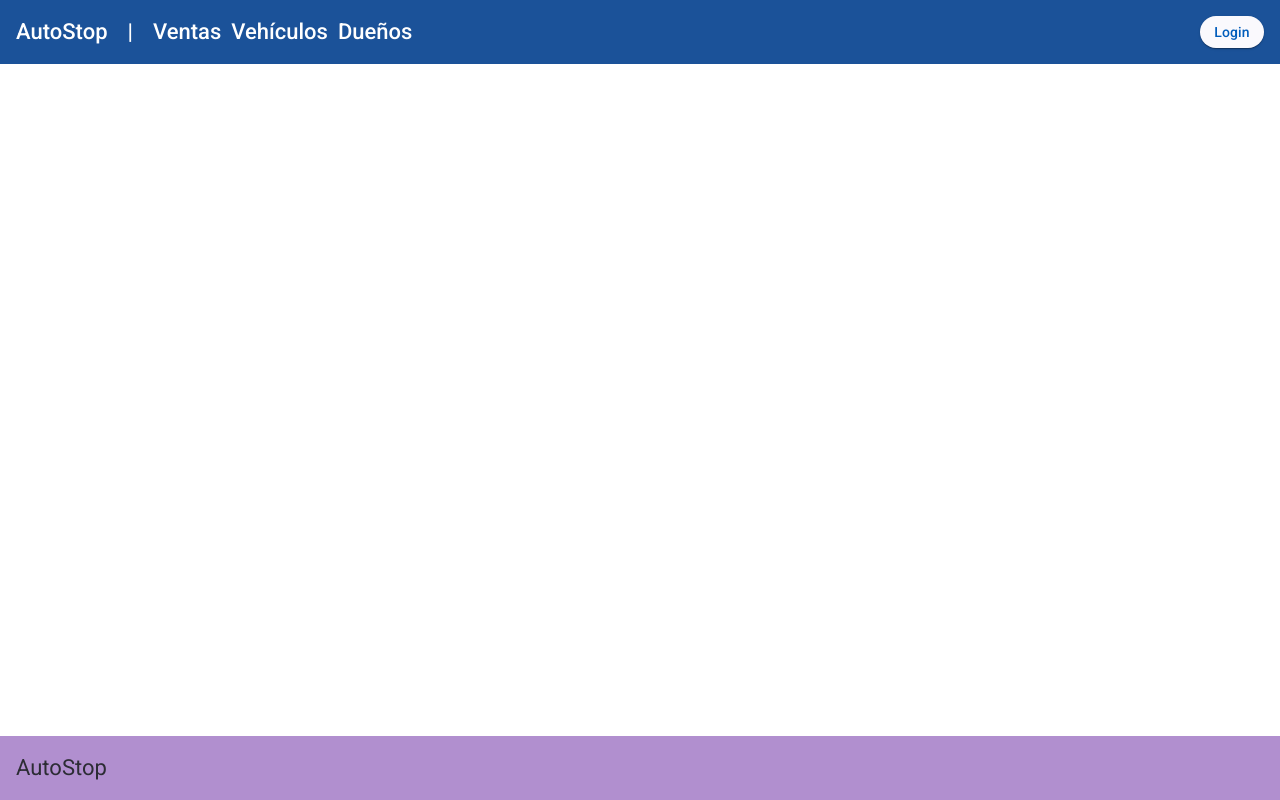
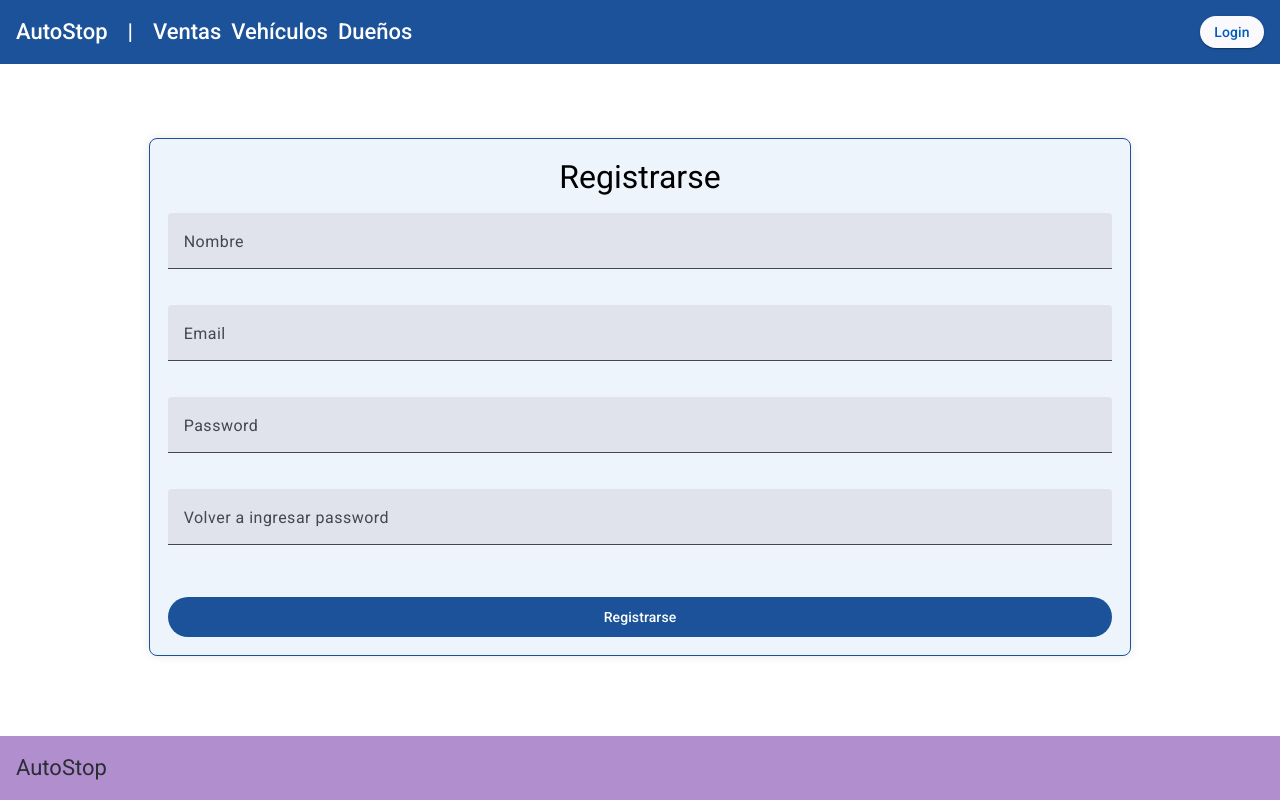
Before and after one commit to dbonomelli/front-end-automotoras, an Angular app: page /register in a window 1280 px wide. Before the commit this address led to /. Built offline with nearby package versions, Linux system fonts and the light colour scheme.

Commit message:
register page

```diff
--- a/src/app/app.routes.ts
+++ b/src/app/app.routes.ts
@@ -5,11 +5,13 @@ import { LoginComponent } from './pages/login/login.component';
 import { VentasComponent } from './pages/ventas/ventas.component';
 import { DuenosComponent } from './pages/duenos/duenos.component';
 import { authGuard } from './auth.guard';
+import { RegisterComponent } from './pages/register/register.component';
 
 export const routes: Routes = [
     {path: 'ventas', component: VentasComponent},
     {path: 'autos', component: DashboardComponent},
     {path: 'autos/create', component: AddAutoComponent, canActivate: [authGuard]},
     {path: 'vendedores', component: DuenosComponent},
-    {path: 'login', component: LoginComponent}
+    {path: 'login', component: LoginComponent},
+    {path: 'register', component: RegisterComponent}
 ];
--- a/src/app/core/header/header.component.ts
+++ b/src/app/core/header/header.component.ts
@@ -15,6 +15,7 @@ import { Subscription, tap } from 'rxjs';
 export class HeaderComponent implements OnInit, OnDestroy {
   subscription? : Subscription;
   loginButton: boolean = true;
+  username?: string = '';
 
   constructor(private authService: AuthService, private router:Router){
   }
--- a/src/app/model/user.ts
+++ b/src/app/model/user.ts
@@ -1,4 +1,5 @@
 export class User {
     email?:string;
+    name?:string;
     password?:string;
 }
--- a/src/app/pages/login/login.component.html
+++ b/src/app/pages/login/login.component.html
@@ -10,5 +10,9 @@
         <input matInput [(ngModel)]="password" type="password">
       </mat-form-field>
       <button mat-button (click)="login()">Ingresar</button>
+      <div style="margin-top: 5px;">
+        <a style="font-size: 14px; " routerLink="/register">¿No tienes una cuenta? Registrate!</a>
+      </div>
+
     </div>
   </div>
--- a/src/app/pages/login/login.component.ts
+++ b/src/app/pages/login/login.component.ts
@@ -3,17 +3,18 @@ import {MatInputModule} from '@angular/material/input';
 import { MatButtonModule } from '@angular/material/button';
 import { FormsModule } from '@angular/forms';
 import { AuthService } from '../../service/auth/auth.service';
+import { Router, RouterLink } from '@angular/router';
 
 @Component({
   selector: 'app-login',
   standalone: true,
-  imports: [MatInputModule, FormsModule, MatButtonModule],
+  imports: [MatInputModule, FormsModule, MatButtonModule, RouterLink],
   templateUrl: './login.component.html',
   styleUrl: './login.component.scss'
 })
 export class LoginComponent {
 
-  constructor(private authService:AuthService){}
+  constructor(private authService:AuthService, private router:Router){}
 
   email:string = '';
   password:string = '';
@@ -21,6 +22,9 @@ export class LoginComponent {
 
   login(){
     this.authService.login(this.email, this.password);
+  }
 
+  goToRegister(){
+    this.router.navigate(['register']);
   }
 }
--- /dev/null
+++ b/src/app/pages/register/register.component.html
@@ -0,0 +1,22 @@
+<div class="login-container">
+    <div class="login-box">
+        <h4>Registrarse</h4>
+    <mat-form-field>
+        <mat-label>Nombre</mat-label>
+        <input matInput [(ngModel)]="name">
+        </mat-form-field>
+      <mat-form-field>
+        <mat-label>Email</mat-label>
+        <input matInput [(ngModel)]="email">
+      </mat-form-field>
+      <mat-form-field>
+        <mat-label>Password</mat-label>
+        <input matInput [(ngModel)]="password" type="password">
+      </mat-form-field>
+      <mat-form-field>
+        <mat-label>Volver a ingresar password</mat-label>
+        <input matInput [(ngModel)]="password2" type="password">
+      </mat-form-field>
+      <button mat-button (click)="register()">Registrarse</button>
+    </div>
+  </div>
--- /dev/null
+++ b/src/app/pages/register/register.component.scss
@@ -0,0 +1,28 @@
+.login-container {
+    display: flex;
+    justify-content: center;
+    align-items: center;
+    min-height: 80vh;
+  }
+
+.login-box {
+    padding: 18px;
+    border-radius: 8px;
+    background-color: #f0f0f0;
+    box-shadow: 0 0 10px rgba(0, 0, 0, 0.1);
+    text-align: center;
+    background-color: #EEF4FC;
+    border: 1px solid #1B5299;
+  }
+
+.login-box mat-form-field {
+    width: 100%;
+    margin-bottom: 16px;
+  }
+
+.login-box button {
+    background-color: #1B5299;
+    color: white;
+    width: 100%;
+    margin-top: 16px;
+  }
--- /dev/null
+++ b/src/app/pages/register/register.component.ts
@@ -0,0 +1,41 @@
+import { Component } from '@angular/core';
+import { AuthService } from '../../service/auth/auth.service';
+import { User } from '../../model/user';
+import { MatInputModule } from '@angular/material/input';
+import { FormsModule } from '@angular/forms';
+import { MatButtonModule } from '@angular/material/button';
+import { Router } from '@angular/router';
+
+@Component({
+  selector: 'app-register',
+  standalone: true,
+  imports: [MatInputModule, FormsModule, MatButtonModule],
+  templateUrl: './register.component.html',
+  styleUrl: './register.component.scss'
+})
+export class RegisterComponent {
+  user?:User;
+  email:string = '';
+  password:string = '';
+  password2:string='';
+  name:string= '';
+
+  constructor(private authService: AuthService, private router:Router){}
+
+
+  register(){
+    if(this.password != this.password2){
+      alert("Contraseñas no coinciden, por favor vuelve a intentarlo")
+    }else{
+      this.user = {
+        name: this.name,
+        email: this.email,
+        password: this.password
+      }
+      this.authService.register(this.user)
+      this.router.navigate(['login'])
+    }
+  }
+
+
+}
--- a/src/app/service/auth/auth.service.ts
+++ b/src/app/service/auth/auth.service.ts
@@ -8,8 +8,8 @@ import { BehaviorSubject, Observable } from 'rxjs';
 export class AuthService {
 
   users:User[] = [
-    {email: "a", password: "1"},
-    {email: "b@b.cl", password: "1234"}
+    {email: "a", name: "Alien", password: "1"},
+    {email: "b@b.cl", name: "Barco", password: "1234"}
   ]
   private session = new BehaviorSubject<string | null>(sessionStorage.getItem('username'));
   loggedIn?: boolean;
```
Also changed, not shown: 1 other file (tests, documents, lock files or other folders).
